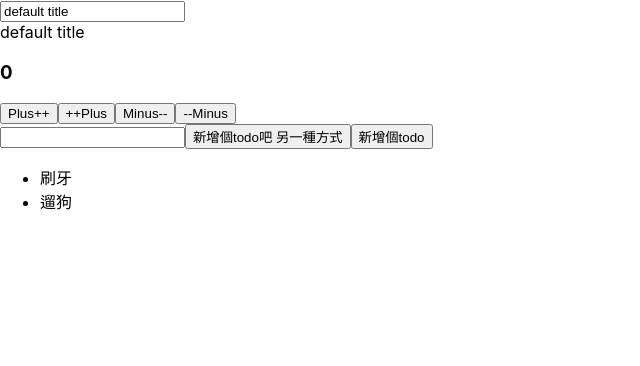
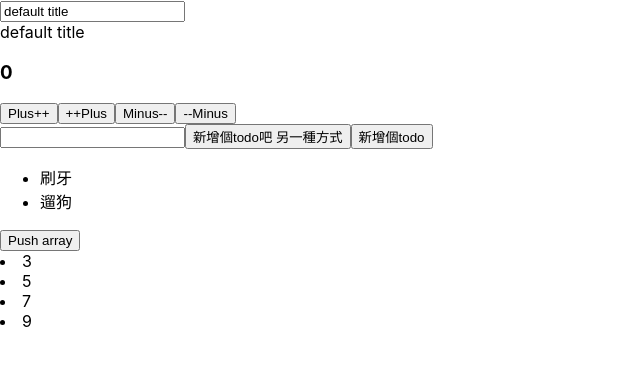
Before and after one commit to YouMinTW/react-tutorial, a React (Create React App) app: page / in a window 1280 px wide. Shown: the top 366 px of the page, without its empty margins (0-640 px from the left). Built offline with nearby package versions, Linux system fonts and the light colour scheme.

Commit message:
我們mutate了這個array但是react不知道array 已發生改變...
所以畫面不會更新

```diff
--- a/src/App.js
+++ b/src/App.js
@@ -3,6 +3,7 @@ import TodoCollection from './TodoCollection.js';
 import Counter from './Counter.js';
 import Title,{ Title1 } from './Title'
 import {Timer1, Timer2} from './Timer'
+import NumList from './NumList.js';
 function App() {
 const [title, setTitle] = React.useState('default title')
 const handleChange = (e) => {
@@ -17,6 +18,7 @@ const handleChange = (e) => {
       {/* <Title1 title={title}/> */}
       <Counter />
       <TodoCollection />
+      <NumList />
     </div>
   );
 }
--- /dev/null
+++ b/src/NumList.js
@@ -0,0 +1,16 @@
+import React from 'react'
+
+const NumList = () => {
+  const [ numArray, setNumArray] = React.useState([3,5,7,9])
+  const handlePushArray = ()=>{
+    numArray.push(1)
+    console.log(numArray)
+  }
+  return(
+  <div>
+    <button onClick={handlePushArray}>Push array</button>
+    { numArray.map((num)=><li>{num}</li>) }
+  </div>
+  )
+}
+export default NumList
```
